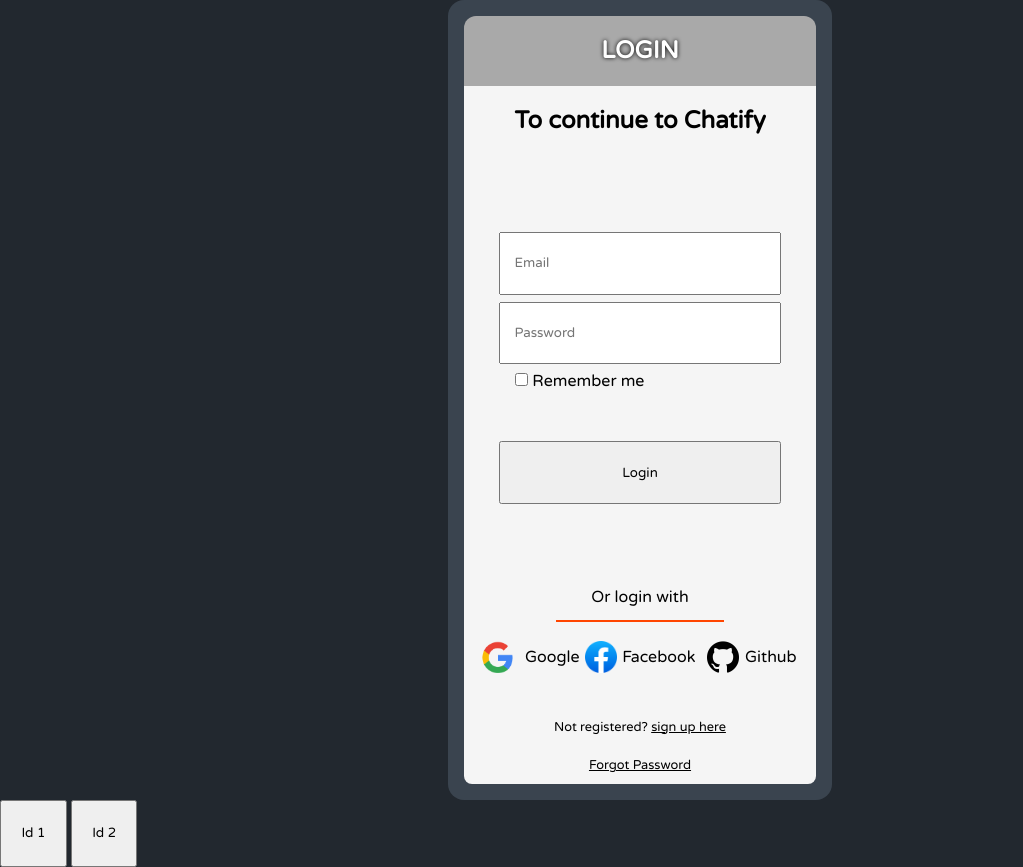
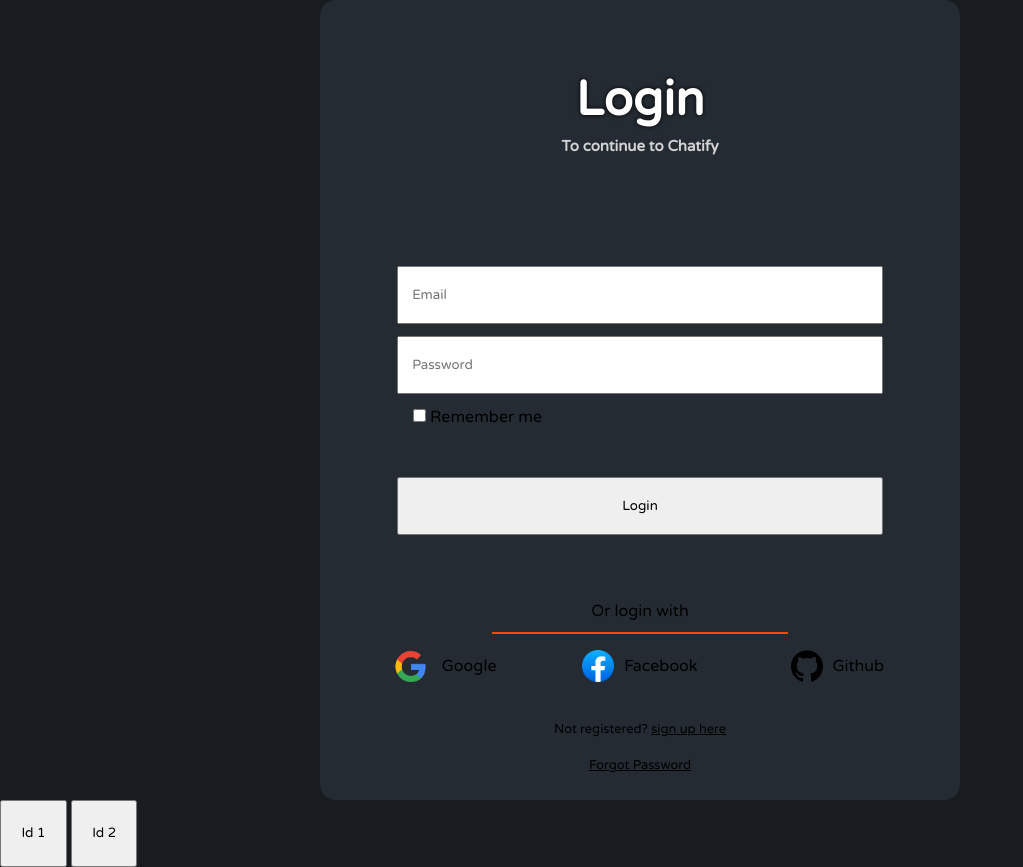
Before and after one commit to Abdifatah-Abdi/Chatify-Old, a website built with Vite: page login.html in a window 1280 px wide. Shown: the whole page, without its empty margins (0-1023 px from the left). Built offline with nearby package versions, Linux system fonts and the light colour scheme.

Commit message:
change size of window along with colors

```diff
--- a/login.html
+++ b/login.html
@@ -21,8 +21,8 @@
 
 <body>
     <div class="login-container">
-        <div id="container-1">LOGIN</div>
-        <div id="welcome">To continue to Chatify</div>
+        <div id="container-1">Login</div>
+        <div id="continue">To continue to Chatify</div>
         <div id="container-2">
             <input type="email" name="" id="" placeholder="Email">
             <input type="password" name="" id="" placeholder="Password">
--- a/stylesheets/login.css
+++ b/stylesheets/login.css
@@ -1,11 +1,10 @@
 .login-container {
 
     height: 100vh;
-    width: 30vw;
-
+    width: 50vw;
     padding: 1em;
 
-    background-color: #3a444f;
+    background-color: #252b33;
     border-radius: 1em;
 
     display: flex;
@@ -18,33 +17,28 @@
 #container-1 {
     height: 10%;
     width: 100%;
-    background-color: darkgrey;
     color: white;
-    text-shadow: 0px 0px 4px black;
-    display: flex;
-    justify-content: center;
-    align-items: center;
-    font-size: 1.5em;
+    text-shadow: 0px 0px 4px black;;
+    text-align: center;
+    font-size: 3em;
     font-weight: bold;
-    border-radius: 0.5em 0.5em 0em 0em;
+    margin-bottom: 1px;
+    margin-top: 55px;
 }
 
-#welcome {
+#continue {
+    margin: 0px, 1px, 1px, 0px;
     height: 10%;
     width: 100%;
-    background-color: whitesmoke;
-    color: black;
-    display: flex;
-    justify-content: center;
-    align-items: center;
-    font-size: 1.5em;
+    color: lightgrey;
+    text-align: center;
+    font-size: 15px;
     font-weight: bold;
 }
 
 #container-2 {
     height: 60%;
     width: 100%;
-    background-color: whitesmoke;
     display: flex;
     flex-direction: column;
     justify-content: center;
@@ -65,7 +59,6 @@
 
 #container-2>input[type='button']:hover {
     cursor: pointer;
-    background-color: darkgrey;
     color: white;
     border: 1px solid black;
 }
@@ -73,7 +66,6 @@
 #container-3 {
     height: 30%;
     width: 100%;
-    background-color: whitesmoke;
     padding: 0.5em;
     border-radius: 0em 0em 0.5em 0.5em;
 
@@ -91,7 +83,6 @@
     height: 60%;
     width: 100%;
     text-align: center;
-    background-color: whitesmoke;
 }
 
 #login-with-container>p {
@@ -136,7 +127,6 @@
 }
 
 #login-with-container>div>a:hover {
-    background-color: lightgrey;
     cursor: pointer;
 }
 
--- a/stylesheets/styles.css
+++ b/stylesheets/styles.css
@@ -13,7 +13,7 @@ body {
     width: 100%;
     height: 100%;
 
-    background-color: #22282f;
+    background-color: #181c21;
 }
 
 img {
```
